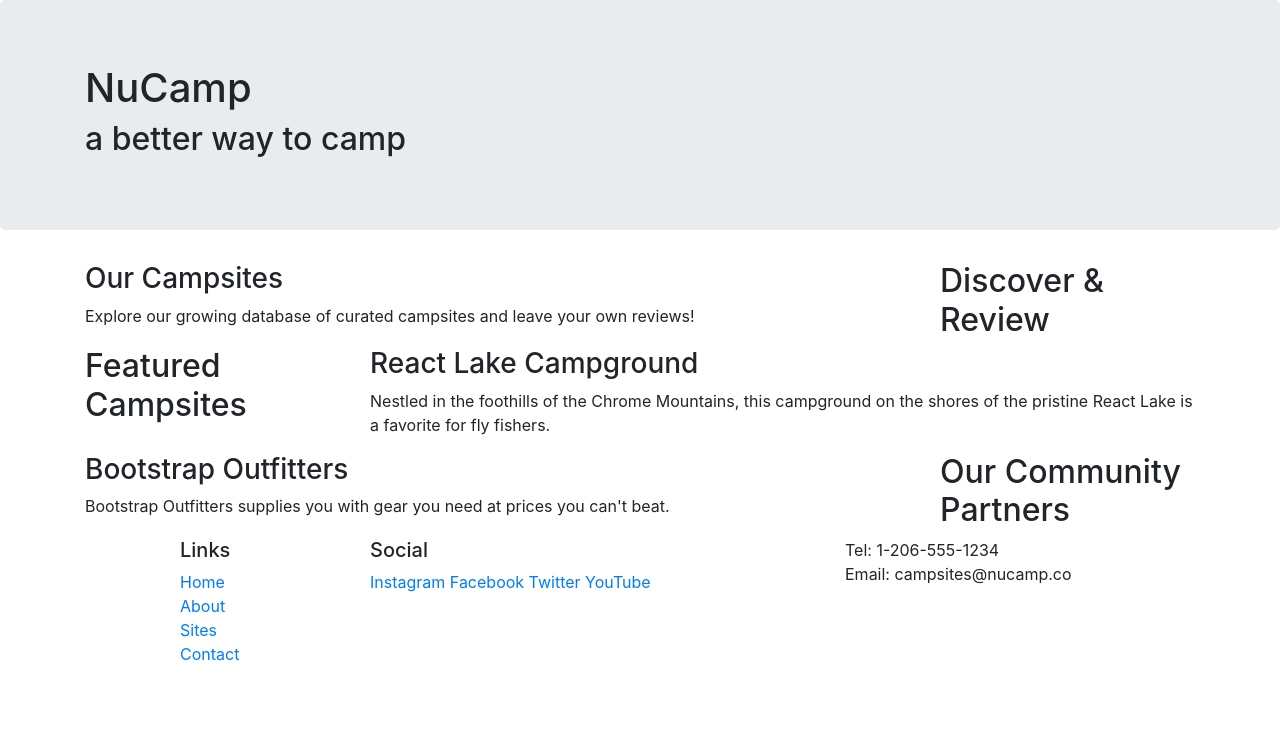
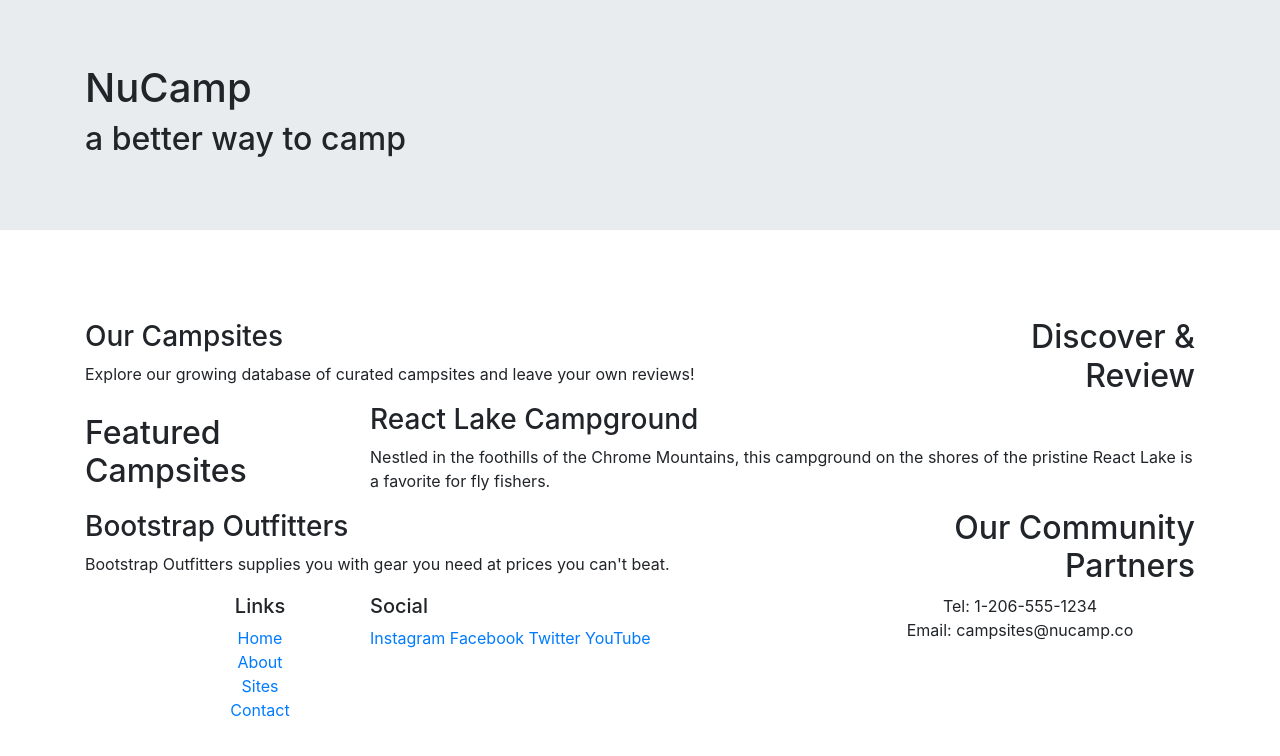
Before and after one commit to Codyl/bootstrap-camp, a website: page index.html in a window 1280 px wide. Drawn offline with nearby package versions, Linux system fonts and the light colour scheme.

Commit message:
Feat: Nav, Breadcrumb

```diff
--- a/index.html
+++ b/index.html
@@ -8,23 +8,17 @@
 
     <!-- Bootstrap CSS -->
     <link rel="stylesheet" href="node_modules/bootstrap/dist/css/bootstrap.min.css" />
+    <!-- Additional CSS must be placed after Bootstrap CSS -->
+    <link rel="stylesheet" href="https://fonts.googleapis.com/css?family=Lobster%7COpen+Sans" />
+    <link rel="stylesheet" href="css/style.css" />
 
     <title>NuCamp: A Better Way To Camp</title>
-    <style>
-        /* .row {
-            border: 3px solid black;
-        }
-        .col {
-            border: 3px solid green;
-        } */
-    </style>
 </head>
 
 <body>
-
-    <header class="jumbotron">
+    <header class="jumbotron jumbotron-fluid">
         <div class="container">
-            <div class="row">
+            <div class="row row-content">
                 <div class="col">
                     <h1>NuCamp</h1>
                     <h2>a better way to camp</h2>
@@ -32,35 +26,50 @@
             </div>
         </div>
     </header>
+    <nav class="navbar navbar-expand-sm navbar-dark sticky-top">
+        <div class="container">
+            <button class="navbar-toggler ml-auto" type="button" data-toggle="collapse" data-target="#nucampNavbar">
+                <span class="navbar-toggler-icon"></span>
+            </button>
+            <div class="collapse navbar-collapse" id="nucampNavbar">
+                <ul class="navbar-nav">
+                    <li class="navbar-item active"><a href="#" class="nav-link">Home</a></li>
+                    <li class="navbar-item"><a href="about.html" class="nav-link">About</a></li>
+                    <li class="navbar-item"><a href="#" class="nav-link">Sites</a></li>
+                    <li class="navbar-item"><a href="#" class="nav-link">Contact</a></li>
+                </ul>
+            </div>
+        </div>
+    </nav>
 
     <div class="container">
-        <div class="row">
+        <div class="row row-content align-items-center">
             <div class="col-sm-4 order-sm-last col-md-3">
-                <h2>Discover & Review</h2>
+                <h2 class="text-sm-right">Discover & Review</h2>
             </div>
             <div class="col">
                 <h3>Our Campsites</h3>
-                <p>Explore our growing database of curated campsites and leave your own reviews!</p>
+                <p class="d-none d-sm-block">Explore our growing database of curated campsites and leave your own reviews!</p>
             </div>
         </div>
 
-        <div class="row">
+        <div class="row row-content align-items-center">
             <div class="col-sm-4 col-md-3">
                 <h2>Featured Campsites</h2>
             </div>
             <div class="col">
                 <h3>React Lake Campground</h3>
-                <p>Nestled in the foothills of the Chrome Mountains, this campground on the shores of the pristine React Lake is a favorite for fly fishers.</p>
+                <p class="d-none d-sm-block">Nestled in the foothills of the Chrome Mountains, this campground on the shores of the pristine React Lake is a favorite for fly fishers.</p>
             </div>
         </div>
 
-        <div class="row">
+        <div class="row row-content align-items-center">
             <div class="col-sm-4 order-sm-last col-md-3">
-                <h2>Our Community Partners</h2>
+                <h2 class="text-sm-right">Our Community Partners</h2>
             </div>
             <div class="col">
                 <h3>Bootstrap Outfitters</h3>
-                <p>Bootstrap Outfitters supplies you with gear you need at prices you can't beat.</p>
+                <p class="d-none d-sm-block">Bootstrap Outfitters supplies you with gear you need at prices you can't beat.</p>
             </div>
         </div>
     </div>
@@ -68,11 +77,11 @@
     <footer>
         <div class="container">
             <div class="row">
-                <div class="col-4 col-sm-2 offset-1">
+                <div class="col-4 col-sm-2 offset-1 text-center">
                     <h5>Links</h5>
                     <ul class="list-unstyled">
                         <li><a href="#">Home</a></li>
-                        <li><a href="#">About</a></li>
+                        <li><a href="./about.html">About</a></li>
                         <li><a href="#">Sites</a></li>
                         <li><a href="#">Contact</a></li>
                     </ul>
@@ -84,7 +93,7 @@
                     <a href="http://twitter.com/">Twitter</a>
                     <a href="http://youtube.com/">YouTube</a>
                 </div>
-                <div class="col-sm-4">
+                <div class="col-sm-4 text-center">
                     Tel: 1-206-555-1234<br />
                     Email: campsites@nucamp.co
                 </div>
```
